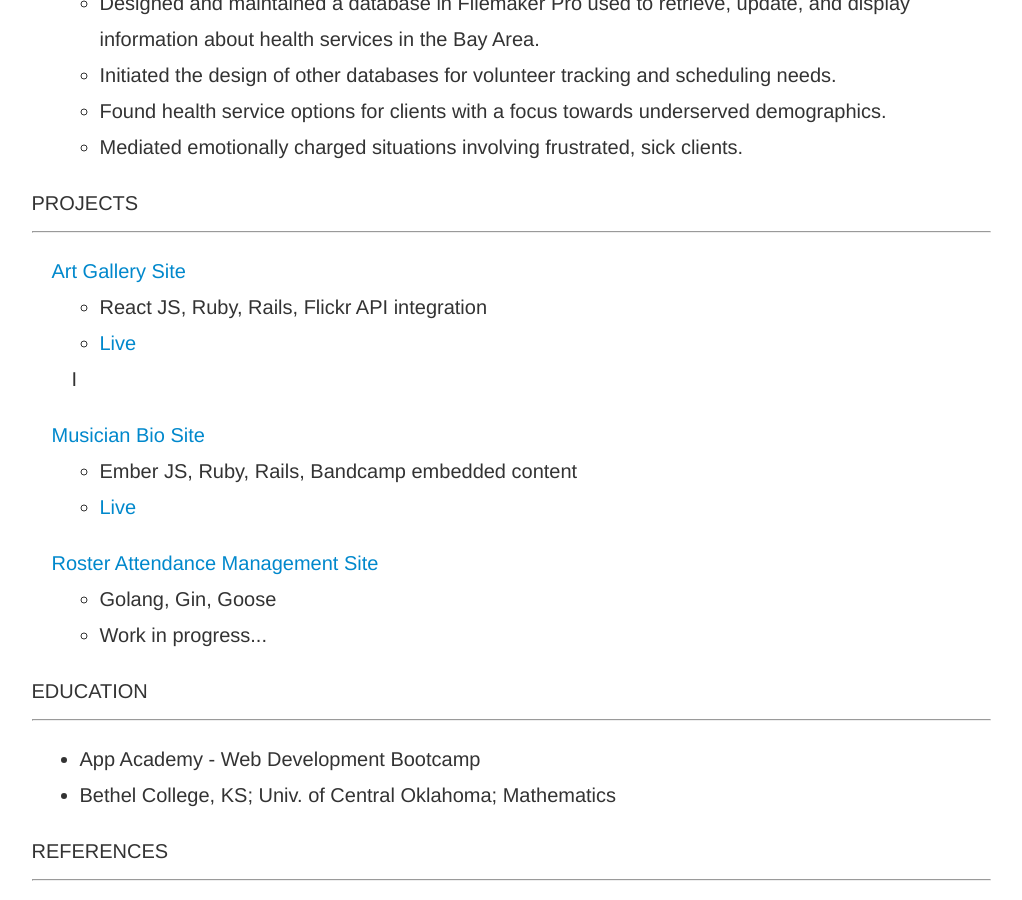
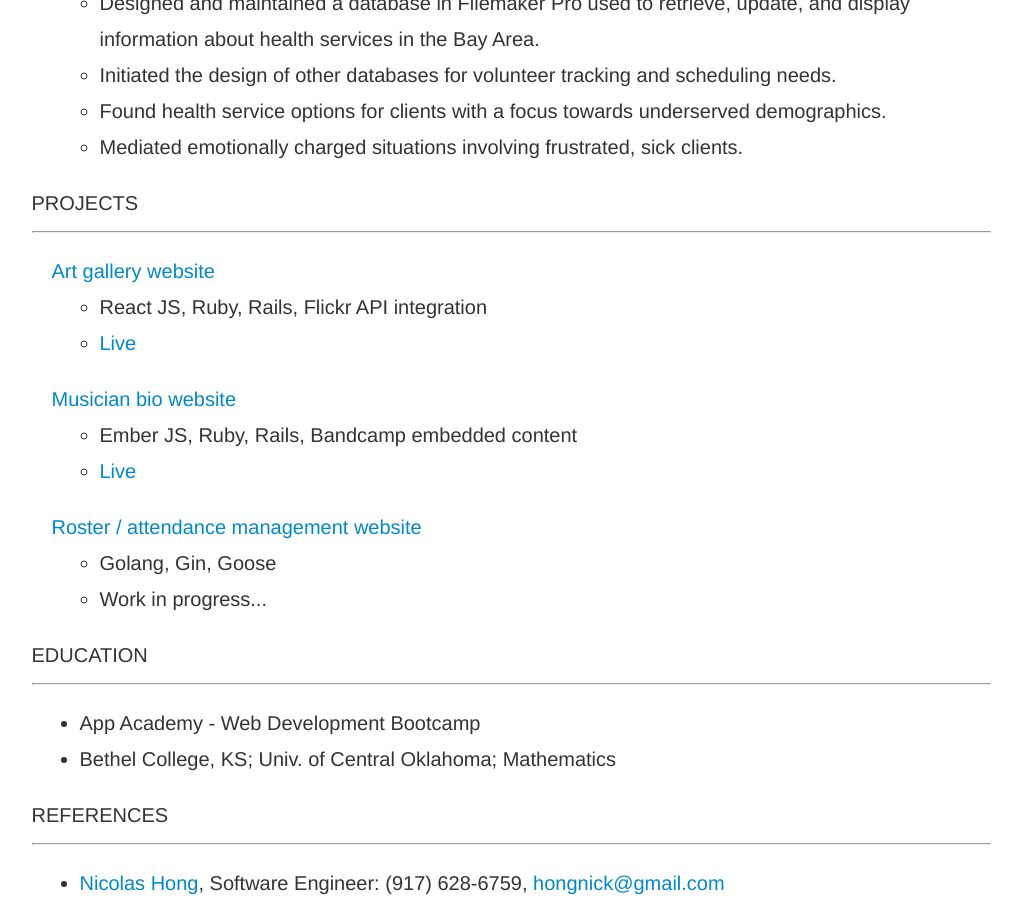
Before and after one commit to kdavh/kdavh.github.io, a Jekyll site: the page built from resume/web.html, in a window 1280 px wide and 900 px high, scrolled down 1302 px. Shown: the whole window, without its empty margins (129-1151 px from the left). Built offline with Jekyll 4.4.1, drawn with Linux system fonts in a browser that asks for light colours; nearby versions of some CDN libraries.

Commit message:
fix resume typos

```diff
--- a/resume/web.html
+++ b/resume/web.html
@@ -91,17 +91,17 @@ title: Kellen Hart Resume
         <hr class="pbbreak">
         <ul>
           <div>
-            <span><a href="https://bitbucket.org/kdavh/jonas-art-rails" target="_blank">Art Gallery Site</a></span>
+            <span><a href="https://bitbucket.org/kdavh/jonas-art-rails" target="_blank">Art gallery website</a></span>
           </div>
           <ul>
             <li>React JS, Ruby, Rails, Flickr API integration</li>
-            <li><a href="http://jonas-art.sites.kellenhart.com/" target="_blank">Live</a></li>I
+            <li><a href="http://jonas-art.sites.kellenhart.com/" target="_blank">Live</a></li>
           </ul>
         </ul>
 
         <ul>
           <div>
-            <span><a href="https://github.com/kdavh/pahart" target="_blank">Musician Bio Site</a></span>
+            <span><a href="https://github.com/kdavh/pahart" target="_blank">Musician bio website</a></span>
           </div>
           <ul>
             <li>Ember JS, Ruby, Rails, Bandcamp embedded content</li>
@@ -111,7 +111,7 @@ title: Kellen Hart Resume
 
         <ul>
           <div>
-            <span><a href="https://github.com/kdavh/golang-sms-vote" target="_blank">Roster Attendance Management Site</a></span>
+            <span><a href="https://github.com/kdavh/golang-sms-vote" target="_blank">Roster / attendance management website</a></span>
           </div>
           <ul>
             <li>Golang, Gin, Goose</li>
```
